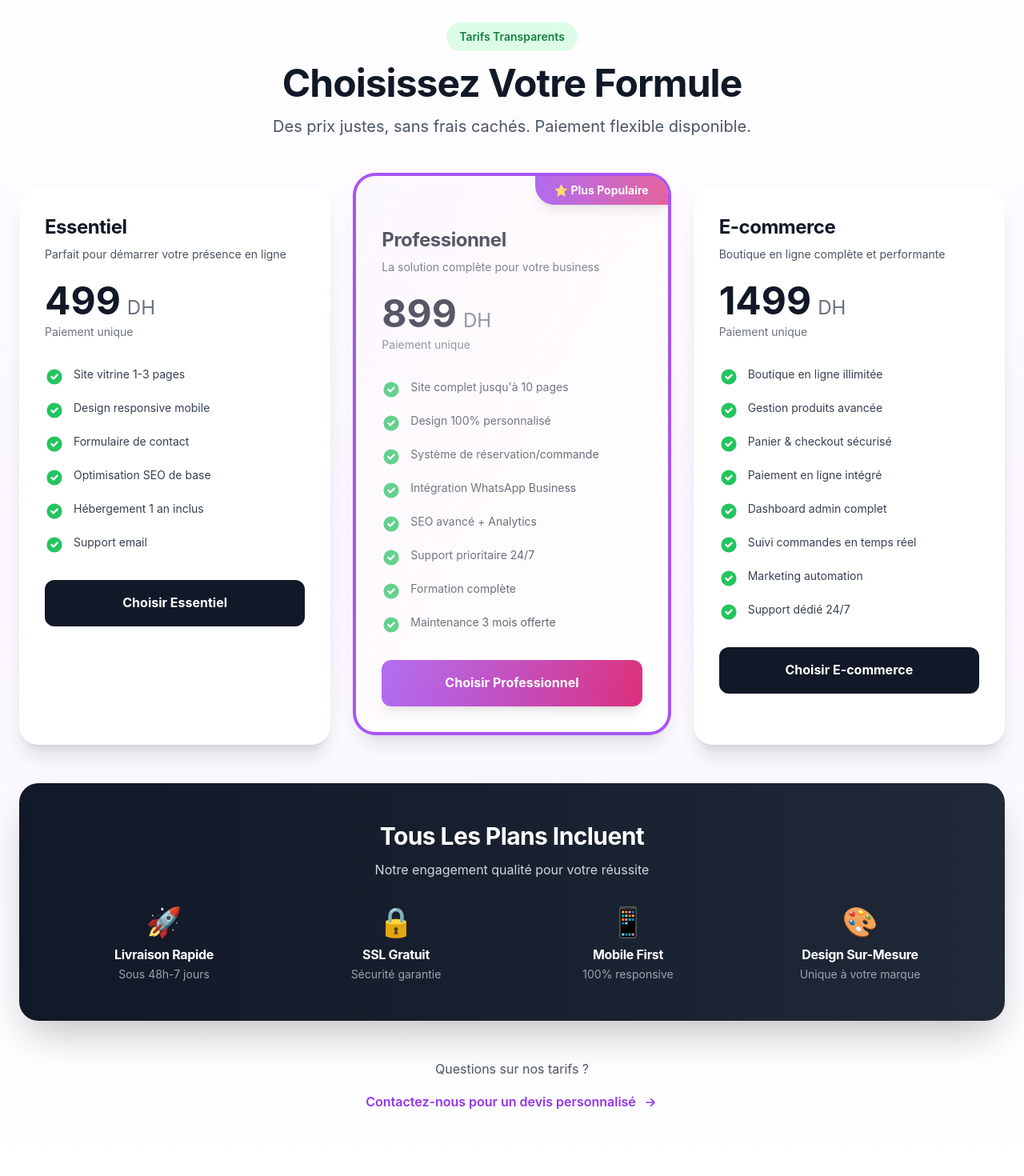
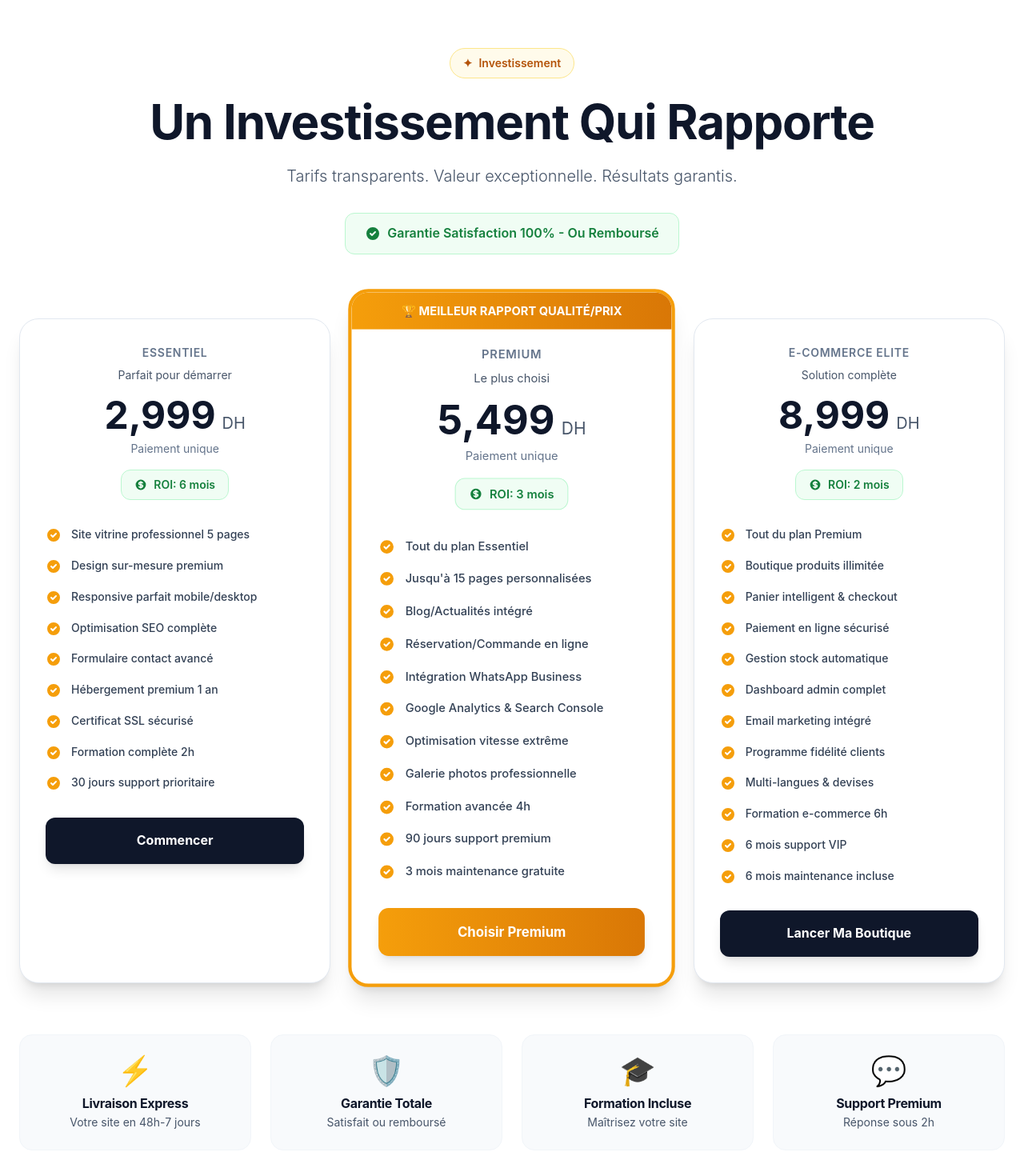
Before and after one commit to jacksparow-222/dd, a Next.js app: page / in a window 1280 px wide. Shown: the part 4180-5650 px from the top of the page at 80% size. Built offline with nearby package versions, Linux system fonts and the light colour scheme.

Commit message:
Update Pricing.jsx

```diff
--- a/components/Pricing.jsx
+++ b/components/Pricing.jsx
@@ -2,162 +2,189 @@ export default function Pricing(){
   const plans=[
     {
       name:'Essentiel',
-      price:'499',
+      price:'2,999',
+      period:'Paiement unique',
       popular: false,
-      description: 'Parfait pour démarrer votre présence en ligne',
+      tagline: 'Parfait pour démarrer',
       features:[
-        'Site vitrine 1-3 pages',
-        'Design responsive mobile',
-        'Formulaire de contact',
-        'Optimisation SEO de base',
-        'Hébergement 1 an inclus',
-        'Support email'
-      ]
+        'Site vitrine professionnel 5 pages',
+        'Design sur-mesure premium',
+        'Responsive parfait mobile/desktop',
+        'Optimisation SEO complète',
+        'Formulaire contact avancé',
+        'Hébergement premium 1 an',
+        'Certificat SSL sécurisé',
+        'Formation complète 2h',
+        '30 jours support prioritaire'
+      ],
+      value: 'ROI: 6 mois',
+      cta: 'Commencer'
     },
     {
-      name:'Professionnel',
-      price:'899',
+      name:'Premium',
+      price:'5,499',
+      period:'Paiement unique',
       popular: true,
-      description: 'La solution complète pour votre business',
+      tagline: 'Le plus choisi',
       features:[
-        'Site complet jusqu\'à 10 pages',
-        'Design 100% personnalisé',
-        'Système de réservation/commande',
+        'Tout du plan Essentiel',
+        'Jusqu\'à 15 pages personnalisées',
+        'Blog/Actualités intégré',
+        'Réservation/Commande en ligne',
         'Intégration WhatsApp Business',
-        'SEO avancé + Analytics',
-        'Support prioritaire 24/7',
-        'Formation complète',
-        'Maintenance 3 mois offerte'
-      ]
+        'Google Analytics & Search Console',
+        'Optimisation vitesse extrême',
+        'Galerie photos professionnelle',
+        'Formation avancée 4h',
+        '90 jours support premium',
+        '3 mois maintenance gratuite'
+      ],
+      value: 'ROI: 3 mois',
+      cta: 'Choisir Premium'
     },
     {
-      name:'E-commerce',
-      price:'1499',
+      name:'E-commerce Elite',
+      price:'8,999',
+      period:'Paiement unique',
       popular: false,
-      description: 'Boutique en ligne complète et performante',
+      tagline: 'Solution complète',
       features:[
-        'Boutique en ligne illimitée',
-        'Gestion produits avancée',
-        'Panier & checkout sécurisé',
-        'Paiement en ligne intégré',
+        'Tout du plan Premium',
+        'Boutique produits illimitée',
+        'Panier intelligent & checkout',
+        'Paiement en ligne sécurisé',
+        'Gestion stock automatique',
         'Dashboard admin complet',
-        'Suivi commandes en temps réel',
-        'Marketing automation',
-        'Support dédié 24/7'
-      ]
+        'Email marketing intégré',
+        'Programme fidélité clients',
+        'Multi-langues & devises',
+        'Formation e-commerce 6h',
+        '6 mois support VIP',
+        '6 mois maintenance incluse'
+      ],
+      value: 'ROI: 2 mois',
+      cta: 'Lancer Ma Boutique'
     }
   ];
 
   return (
-    <section className="py-24 bg-gradient-to-b from-white via-purple-50 to-white">
-      <div className="max-w-7xl mx-auto px-6">
+    <section id="pricing" className="section-padding bg-white">
+      <div className="container-premium">
         {/* Section header */}
-        <div className="text-center mb-16">
-          <span className="inline-block px-4 py-2 bg-green-100 text-green-700 rounded-full text-sm font-semibold mb-4">
-            Tarifs Transparents
-          </span>
-          <h2 className="text-4xl md:text-5xl font-bold text-gray-900 mb-4">
-            Choisissez Votre Formule
+        <div className="text-center mb-20">
+          <div className="inline-flex items-center gap-2 px-4 py-2 bg-amber-50 border border-amber-200 rounded-full text-amber-700 text-sm font-semibold mb-6">
+            <span>✦</span> Investissement
+          </div>
+          <h2 className="text-4xl md:text-6xl font-bold text-slate-900 mb-6">
+            Un Investissement Qui Rapporte
           </h2>
-          <p className="text-xl text-gray-600 max-w-2xl mx-auto">
-            Des prix justes, sans frais cachés. Paiement flexible disponible.
+          <p className="text-xl text-slate-600 max-w-2xl mx-auto font-light mb-8">
+            Tarifs transparents. Valeur exceptionnelle. Résultats garantis.
           </p>
+          <div className="inline-flex items-center gap-2 px-6 py-3 bg-green-50 border border-green-200 rounded-xl text-green-700 font-semibold">
+            <svg className="w-5 h-5" fill="currentColor" viewBox="0 0 20 20">
+              <path fillRule="evenodd" d="M10 18a8 8 0 100-16 8 8 0 000 16zm3.707-9.293a1 1 0 00-1.414-1.414L9 10.586 7.707 9.293a1 1 0 00-1.414 1.414l2 2a1 1 0 001.414 0l4-4z" clipRule="evenodd" />
+            </svg>
+            Garantie Satisfaction 100% - Ou Remboursé
+          </div>
         </div>
 
         {/* Pricing grid */}
-        <div className="grid md:grid-cols-3 gap-8 mb-12">
+        <div className="grid md:grid-cols-3 gap-8 mb-16">
           {plans.map((p,i)=>(
             <div
               key={i}
-              className={`relative bg-white rounded-3xl shadow-xl overflow-hidden transform hover:scale-105 transition-all duration-500 ${
-                p.popular ? 'ring-4 ring-purple-500 md:-mt-4 md:mb-4' : ''
+              className={`relative bg-white rounded-3xl shadow-xl overflow-hidden transition-all duration-500 hover:shadow-2xl ${
+                p.popular ? 'border-4 border-amber-500 md:-mt-4 md:mb-4 scale-105' : 'border border-slate-200'
               }`}
             >
               {/* Popular badge */}
               {p.popular && (
-                <div className="absolute top-0 right-0 bg-gradient-to-r from-purple-600 to-pink-600 text-white px-6 py-2 rounded-bl-3xl font-bold text-sm shadow-lg">
-                  ⭐ Plus Populaire
+                <div className="absolute top-0 left-0 right-0 bg-gradient-to-r from-amber-500 to-amber-600 text-white text-center py-3 font-bold text-sm">
+                  🏆 MEILLEUR RAPPORT QUALITÉ/PRIX
                 </div>
               )}
 
               <div className={`p-8 ${p.popular ? 'pt-16' : 'pt-8'}`}>
-                {/* Plan name */}
-                <h3 className="text-2xl font-bold text-gray-900 mb-2">{p.name}</h3>
-                <p className="text-gray-600 text-sm mb-6">{p.description}</p>
+                {/* Plan info */}
+                <div className="text-center mb-8">
+                  <div className="text-sm font-semibold text-slate-500 uppercase tracking-wider mb-2">{p.name}</div>
+                  <div className="text-sm text-slate-600 mb-4">{p.tagline}</div>
 
-                {/* Price */}
-                <div className="mb-8">
-                  <div className="flex items-baseline gap-2">
-                    <span className="text-5xl font-bold text-gray-900">{p.price}</span>
-                    <span className="text-2xl text-gray-500">DH</span>
+                  {/* Price */}
+                  <div className="mb-2">
+                    <span className="text-5xl font-bold text-slate-900">{p.price}</span>
+                    <span className="text-xl text-slate-600 ml-2">DH</span>
                   </div>
-                  <p className="text-sm text-gray-500 mt-1">Paiement unique</p>
+                  <p className="text-sm text-slate-500">{p.period}</p>
+
+                  {/* Value badge */}
+                  <div className="inline-flex items-center gap-2 mt-4 px-4 py-2 bg-green-50 border border-green-200 rounded-xl text-green-700 text-sm font-semibold">
+                    <svg className="w-4 h-4" fill="currentColor" viewBox="0 0 20 20">
+                      <path d="M8.433 7.418c.155-.103.346-.196.567-.267v1.698a2.305 2.305 0 01-.567-.267C8.07 8.34 8 8.114 8 8c0-.114.07-.34.433-.582zM11 12.849v-1.698c.22.071.412.164.567.267.364.243.433.468.433.582 0 .114-.07.34-.433.582a2.305 2.305 0 01-.567.267z" />
+                      <path fillRule="evenodd" d="M10 18a8 8 0 100-16 8 8 0 000 16zm1-13a1 1 0 10-2 0v.092a4.535 4.535 0 00-1.676.662C6.602 6.234 6 7.009 6 8c0 .99.602 1.765 1.324 2.246.48.32 1.054.545 1.676.662v1.941c-.391-.127-.68-.317-.843-.504a1 1 0 10-1.51 1.31c.562.649 1.413 1.076 2.353 1.253V15a1 1 0 102 0v-.092a4.535 4.535 0 001.676-.662C13.398 13.766 14 12.991 14 12c0-.99-.602-1.765-1.324-2.246A4.535 4.535 0 0011 9.092V7.151c.391.127.68.317.843.504a1 1 0 101.511-1.31c-.563-.649-1.413-1.076-2.354-1.253V5z" clipRule="evenodd" />
+                    </svg>
+                    {p.value}
+                  </div>
                 </div>
 
                 {/* Features */}
                 <ul className="space-y-4 mb-8">
                   {p.features.map((f,idx)=>(
-                    <li key={idx} className="flex items-start gap-3 text-gray-700">
-                      <svg className="w-6 h-6 text-green-500 flex-shrink-0 mt-0.5" fill="currentColor" viewBox="0 0 20 20">
+                    <li key={idx} className="flex items-start gap-3 text-slate-700">
+                      <svg className="w-5 h-5 text-amber-500 flex-shrink-0 mt-0.5" fill="currentColor" viewBox="0 0 20 20">
                         <path fillRule="evenodd" d="M10 18a8 8 0 100-16 8 8 0 000 16zm3.707-9.293a1 1 0 00-1.414-1.414L9 10.586 7.707 9.293a1 1 0 00-1.414 1.414l2 2a1 1 0 001.414 0l4-4z" clipRule="evenodd" />
                       </svg>
-                      <span className="text-sm leading-relaxed">{f}</span>
+                      <span className="text-sm font-medium leading-relaxed">{f}</span>
                     </li>
                   ))}
                 </ul>
 
                 {/* CTA button */}
                 <a
-                  href={`https://wa.me/${(process.env.NEXT_PUBLIC_WHATSAPP||'+212600000000').replace(/\D/g,'')}`}
-                  className={`block w-full py-4 rounded-xl font-bold text-center transition-all duration-300 ${
+                  href={`https://wa.me/${(process.env.NEXT_PUBLIC_WHATSAPP||'+212710925748').replace(/\D/g,'')}`}
+                  className={`block w-full py-4 rounded-xl font-bold text-center transition-all duration-300 shadow-lg hover:shadow-xl transform hover:-translate-y-1 ${
                     p.popular
-                      ? 'bg-gradient-to-r from-purple-600 to-pink-600 text-white shadow-lg hover:shadow-xl transform hover:scale-105'
-                      : 'bg-gray-900 text-white hover:bg-purple-600'
+                      ? 'bg-gradient-to-r from-amber-500 to-amber-600 text-white'
+                      : 'bg-slate-900 text-white hover:bg-amber-600'
                   }`}
                 >
-                  Choisir {p.name}
+                  {p.cta}
                 </a>
               </div>
-
-              {/* Decorative gradient */}
-              {p.popular && (
-                <div className="absolute inset-0 bg-gradient-to-br from-purple-100 via-pink-50 to-transparent opacity-30 pointer-events-none"></div>
-              )}
             </div>
           ))}
         </div>
 
-        {/* Additional benefits */}
-        <div className="bg-gradient-to-r from-gray-900 to-gray-800 rounded-3xl p-12 text-white shadow-2xl">
-          <div className="text-center mb-8">
-            <h3 className="text-3xl font-bold mb-3">Tous Les Plans Incluent</h3>
-            <p className="text-gray-300">Notre engagement qualité pour votre réussite</p>
-          </div>
-
-          <div className="grid md:grid-cols-4 gap-6">
-            {[
-              {icon: '🚀', title: 'Livraison Rapide', desc: 'Sous 48h-7 jours'},
-              {icon: '🔒', title: 'SSL Gratuit', desc: 'Sécurité garantie'},
-              {icon: '📱', title: 'Mobile First', desc: '100% responsive'},
-              {icon: '🎨', title: 'Design Sur-Mesure', desc: 'Unique à votre marque'}
-            ].map((benefit, i) => (
-              <div key={i} className="text-center">
-                <div className="text-4xl mb-3">{benefit.icon}</div>
-                <h4 className="font-bold mb-1">{benefit.title}</h4>
-                <p className="text-sm text-gray-400">{benefit.desc}</p>
-              </div>
-            ))}
-          </div>
+        {/* Value Props */}
+        <div className="grid md:grid-cols-4 gap-6 mb-16">
+          {[
+            {icon: '⚡', title: 'Livraison Express', desc: 'Votre site en 48h-7 jours'},
+            {icon: '🛡️', title: 'Garantie Totale', desc: 'Satisfait ou remboursé'},
+            {icon: '🎓', title: 'Formation Incluse', desc: 'Maîtrisez votre site'},
+            {icon: '💬', title: 'Support Premium', desc: 'Réponse sous 2h'}
+          ].map((item, i) => (
+            <div key={i} className="text-center p-6 bg-slate-50 rounded-2xl border border-slate-100">
+              <div className="text-4xl mb-3">{item.icon}</div>
+              <h4 className="font-bold text-slate-900 mb-1">{item.title}</h4>
+              <p className="text-sm text-slate-600">{item.desc}</p>
+            </div>
+          ))}
         </div>
 
-        {/* FAQ teaser */}
-        <div className="mt-12 text-center">
-          <p className="text-gray-600">Questions sur nos tarifs ?</p>
+        {/* Bottom CTA */}
+        <div className="text-center bg-gradient-to-r from-slate-50 to-amber-50 rounded-3xl p-12 border border-slate-100">
+          <h3 className="text-3xl font-bold text-slate-900 mb-4">
+            Besoin D'Une Solution Personnalisée ?
+          </h3>
+          <p className="text-lg text-slate-600 mb-6 max-w-2xl mx-auto">
+            Chaque projet est unique. Contactez-nous pour un devis sur-mesure adapté à vos besoins spécifiques.
+          </p>
           <a
-            href={`https://wa.me/${(process.env.NEXT_PUBLIC_WHATSAPP||'+212600000000').replace(/\D/g,'')}`}
-            className="inline-flex items-center gap-2 mt-4 text-purple-600 font-semibold hover:text-purple-700"
+            href={`https://wa.me/${(process.env.NEXT_PUBLIC_WHATSAPP||'+212710925748').replace(/\D/g,'')}`}
+            className="inline-flex items-center gap-2 px-8 py-4 bg-slate-900 text-white font-semibold rounded-xl hover:bg-amber-600 transition-all duration-300 shadow-lg hover:shadow-xl"
           >
-            Contactez-nous pour un devis personnalisé
+            Demander Un Devis Personnalisé
             <svg className="w-5 h-5" fill="none" stroke="currentColor" viewBox="0 0 24 24">
               <path strokeLinecap="round" strokeLinejoin="round" strokeWidth={2} d="M13 7l5 5m0 0l-5 5m5-5H6" />
             </svg>
```
